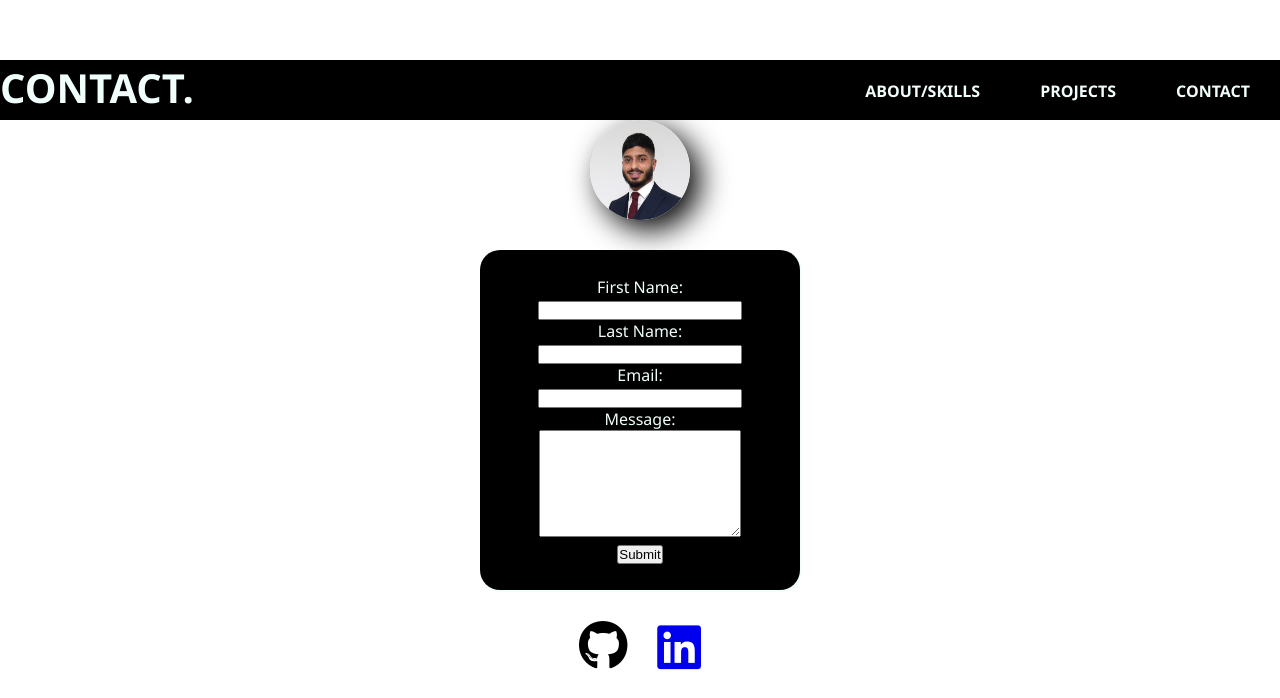
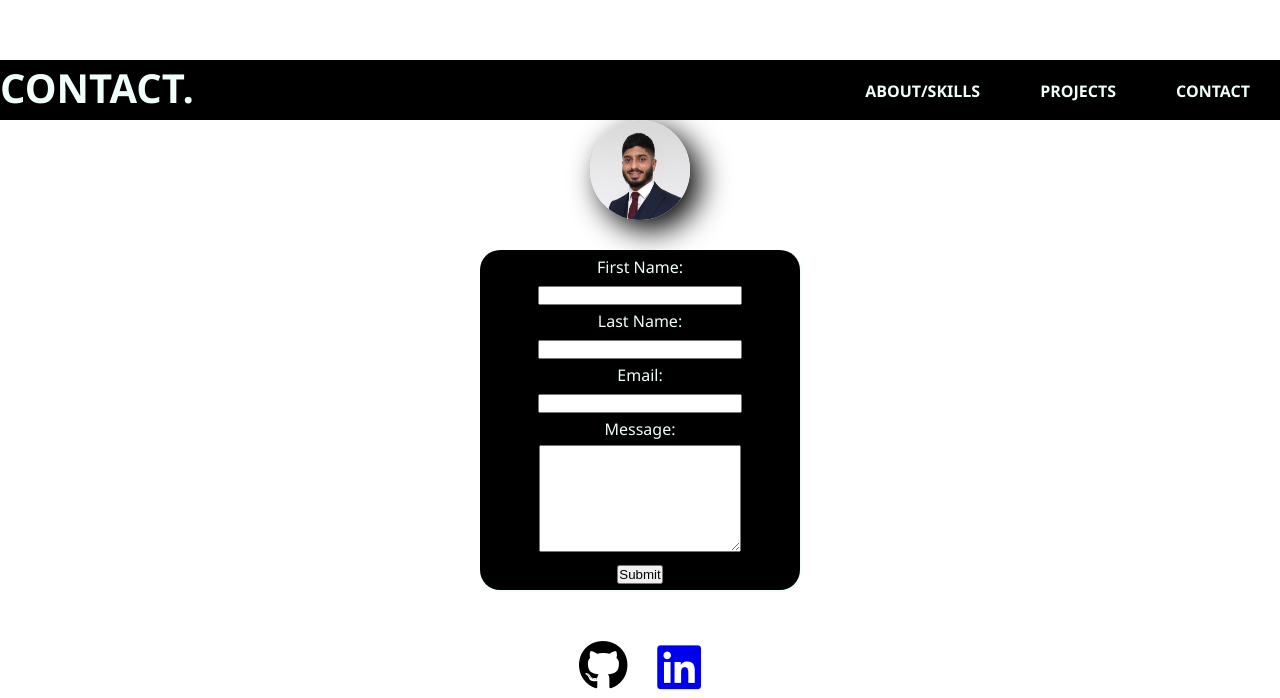
Before and after one commit to Harvir98/Portfolio-Project, a website: page index.html in a window 1280 px wide. Shown: the part 2116-2814 px from the top of the page. Drawn offline with Linux system fonts and the light colour scheme.

Commit message:
edited contact form

```diff
--- a/scss/layouts/_contact.scss
+++ b/scss/layouts/_contact.scss
@@ -19,7 +19,7 @@
       height: 300px;
       justify-content: center;
       align-items: center;
-      margin: 30px;
+      margin: 40px;
       padding: 20px;
       border-radius: 20px;
       font-family: $primary-font;
@@ -27,6 +27,8 @@
       display: flex;
       flex-direction: column;
       color: $primary-color;
+      gap: 5px;
+      font-family: $primary-font;
     }
 
       .inputbox {
@@ -38,7 +40,8 @@
       }
 
   .contact-icons {
-    font-size: 40px;
+    margin-top: 20px;
+    font-size: 45px;
     display: flex;
     justify-content: center;
     gap: 10px
```
Also changed, not shown: main.css, script.js (deleted), 1 other file.
